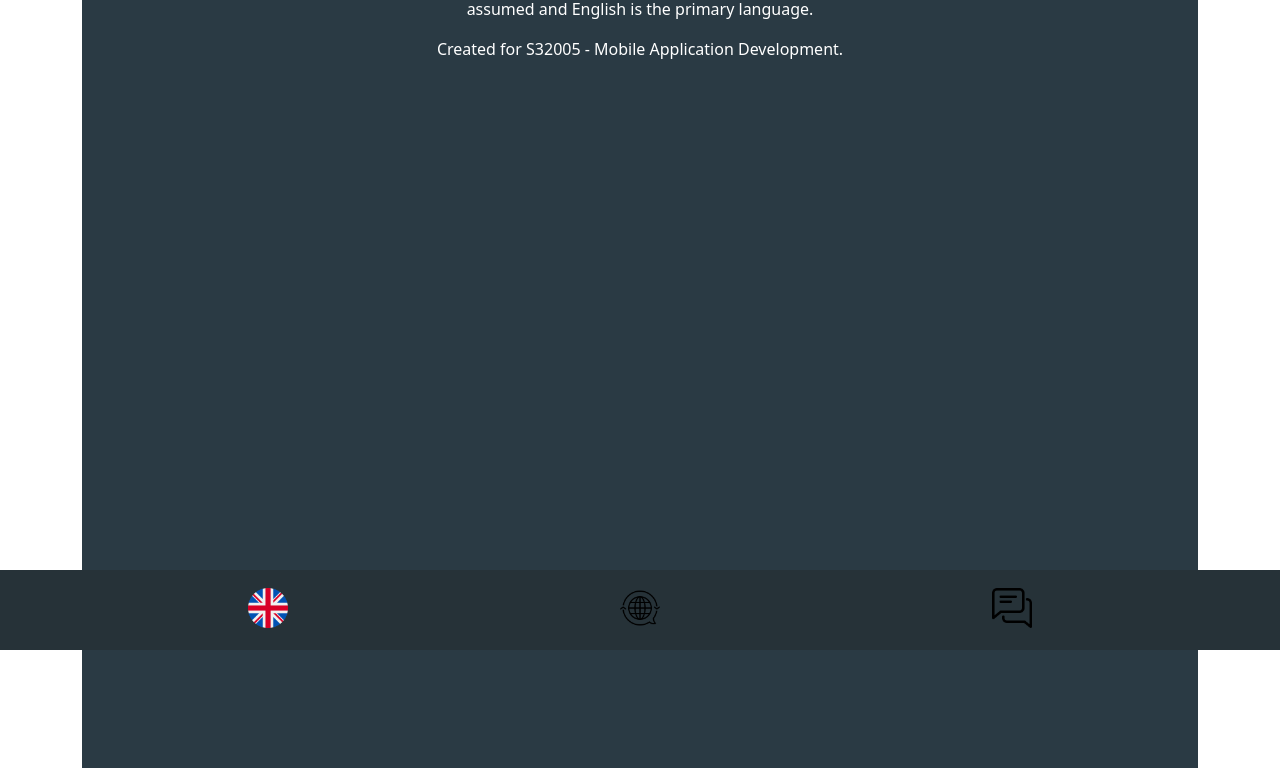
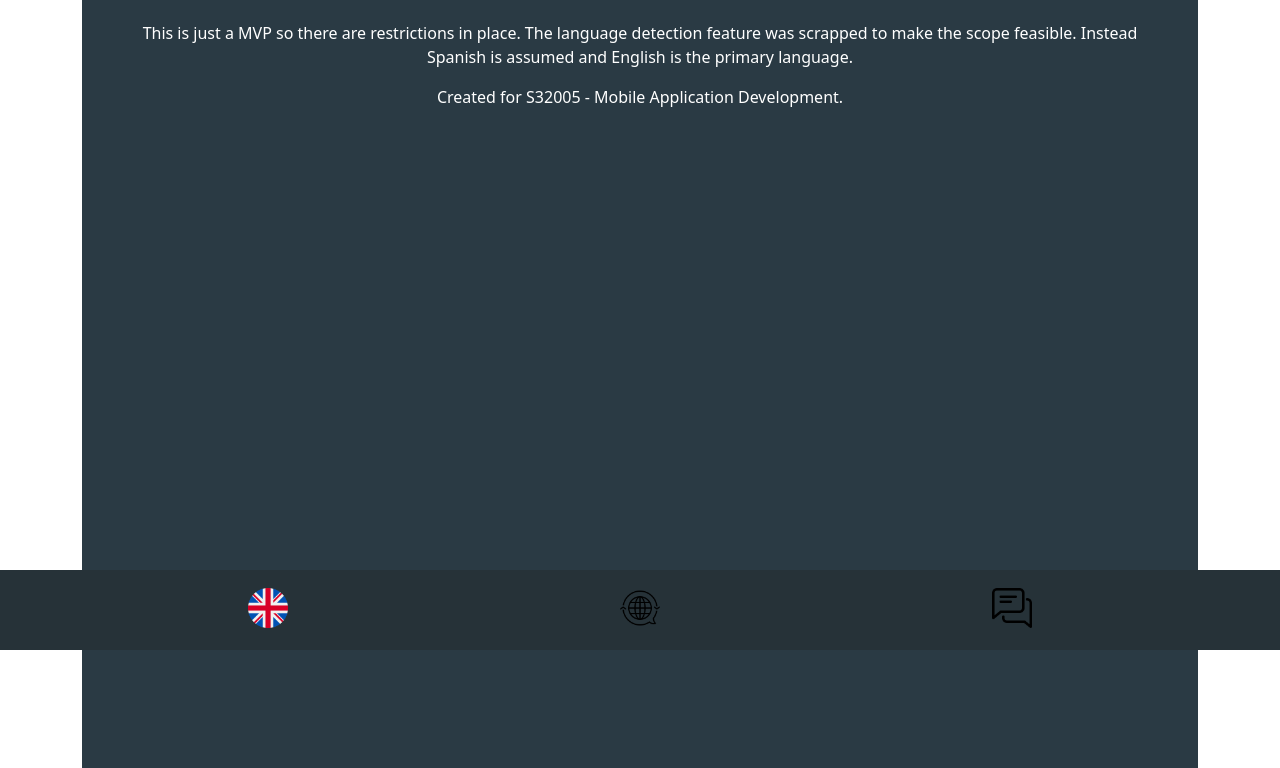
Before and after one commit to Blane3011/Translation-App, a plain HTML site: page index.html in a window 1280 px wide. Shown: the part 150-918 px from the top of the page. Drawn offline with nearby package versions, Linux system fonts and the light colour scheme.

Commit message:
Fixed bad test and trying again

```diff
--- a/index.html
+++ b/index.html
@@ -17,15 +17,13 @@
         <script src="https://cdn.jsdelivr.net/npm/bootstrap@5.3.8/dist/js/bootstrap.min.js" integrity="sha384-G/EV+4j2dNv+tEPo3++6LCgdCROaejBqfUeNjuKAiuXbjrxilcCdDz6ZAVfHWe1Y" crossorigin="anonymous"></script>
 
         <div class="container my-4">
-            <div class="main-card p-8 mx-auto">
+            <div class="main-card p-4 p-md-5 mx-auto">
                 <!-- Title -->
                 <h2 class="text-center fw-bold">AI Powered Translator</h2>
                 <h4 class="text-center mb-4">Created by Ewan Blane</h4>
 
-                <!-- Paragraphs of text -->
                 <p>This is just a MVP so there are restrictions in place. The language detection feature was scrapped to make the scope feasible. Instead Spanish is assumed and English is the primary language.</p>
-                <p>Created for S32005 - Mobile Application Development. </p>
-
+                <p>Created for S32005 - Mobile Application Development.</p>
             </div>
         </div>
 
--- a/style.css
+++ b/style.css
@@ -11,6 +11,7 @@ body {
     text-align: center;
     max-width: 95vw;     /* Almost full width on phones */
     height:90vw;
+    min-height: 90%;
     margin: 0 auto;
 }
 
```
